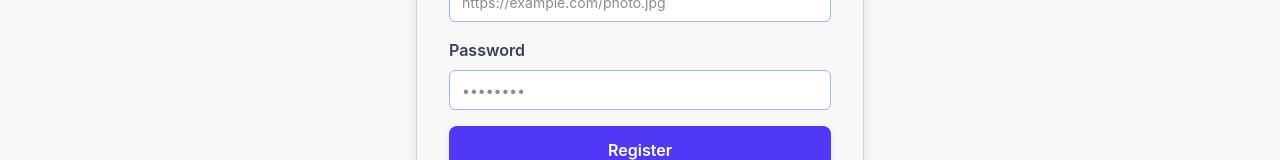
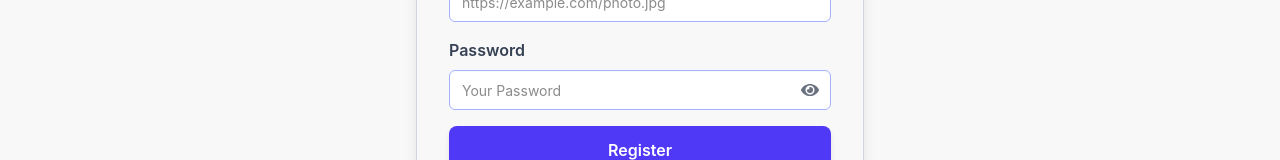
Before and after one commit to mrarifat21/Recipe-Book-Client, a React (Vite) app: page /registration in a window 1280 px wide. Shown: the part 470-630 px from the top of the page. Built offline with nearby package versions, Linux system fonts and the light colour scheme; no server answers.

Commit message:
Added toggle button to show and hide password in auth forms

```diff
--- /dev/null
+++ b/src/components/PasswordInput.jsx
@@ -0,0 +1,39 @@
+import { useState } from "react";
+import { FaEye, FaEyeSlash } from "react-icons/fa";
+
+const PasswordInput = ({
+  id,
+  name,
+  placeholder,
+  className = "",
+  required = false,
+}) => {
+  const [showPassword, setShowPassword] = useState(false);
+
+  const inputId = id || name;
+
+  return (
+    <div className="relative">
+      <input
+        id={inputId}
+        type={showPassword ? "text" : "password"}
+        name={name}
+        placeholder={placeholder}
+        required={required}
+        className={`input input-bordered w-full pr-12 z-0 ${className}`}
+      />
+
+      <button
+        type="button"
+        onClick={() => setShowPassword((prev) => !prev)}
+        aria-label={showPassword ? "Hide password" : "Show password"}
+        aria-pressed={showPassword}
+        className="absolute right-3 top-1/2 -translate-y-1/2 cursor-pointer text-gray-500 focus:outline-none focus:ring-2 focus:ring-indigo-500 rounded z-10"
+      >
+        {showPassword ? <FaEyeSlash size={18} /> : <FaEye size={18} />}
+      </button>
+    </div>
+  );
+};
+
+export default PasswordInput;
--- a/src/pages/LogIn.jsx
+++ b/src/pages/LogIn.jsx
@@ -3,6 +3,7 @@ import { FcGoogle } from "react-icons/fc";
 import { Link, useLocation, useNavigate } from "react-router";
 import { AuthContext } from "../context/AuthProvider";
 import { toast } from "react-toastify";
+import PasswordInput from "../components/PasswordInput";
 
 const LogIn = () => {
   const { LogIn, createUserWithGmail } = use(AuthContext);
@@ -98,22 +99,25 @@ const LogIn = () => {
             >
               Password
             </label>
-            <input
+
+            <PasswordInput
               id="password"
-              type="password"
               name="password"
               placeholder="Your Password"
-              className="input input-bordered w-full rounded-md border-indigo-300 focus:border-none focus:outline-indigo-300 dark:bg-gray-800 dark:border-gray-700 dark:text-gray-100"
               required
+              className="rounded-md border-indigo-300 focus:outline-indigo-300 dark:bg-gray-800 dark:border-gray-700 dark:text-gray-100"
             />
           </div>
 
           {/* Forgot Password */}
           <div className="text-right">
-            <Link to='/forgotPassword'>
-            <button type="button" className="link text-sm text-indigo-600 dark:text-indigo-400">
-              Forgot Password?
-            </button>
+            <Link to="/forgotPassword">
+              <button
+                type="button"
+                className="link text-sm text-indigo-600 dark:text-indigo-400"
+              >
+                Forgot Password?
+              </button>
             </Link>
           </div>
 
@@ -140,7 +144,10 @@ const LogIn = () => {
         {/* Register */}
         <p className="text-sm text-center mt-6 text-gray-700 dark:text-gray-300">
           Don’t have an account?{" "}
-          <Link to="/registration" className="link font-medium text-indigo-600 dark:text-indigo-400">
+          <Link
+            to="/registration"
+            className="link font-medium text-indigo-600 dark:text-indigo-400"
+          >
             Register
           </Link>
         </p>
--- a/src/pages/Registration.jsx
+++ b/src/pages/Registration.jsx
@@ -3,6 +3,7 @@ import { FcGoogle } from "react-icons/fc";
 import { Link, useLocation, useNavigate } from "react-router";
 import { AuthContext } from "../context/AuthProvider";
 import { toast } from "react-toastify";
+import PasswordInput from "../components/PasswordInput";
 
 const Registration = () => {
   const { createUserWithEmail, createUserWithGmail, setUser, updateUser } =
@@ -158,7 +159,7 @@ const Registration = () => {
               name="photoURL"
               placeholder="https://example.com/photo.jpg"
               className="input input-bordered w-full rounded-md border-indigo-300 focus:outline-indigo-300 dark:bg-gray-800 dark:border-gray-700 dark:text-gray-100"
-              required
+
             />
           </div>
 
@@ -166,12 +167,13 @@ const Registration = () => {
             <label className="block mb-2 font-semibold text-gray-700 dark:text-gray-300">
               Password
             </label>
-            <input
-              type="password"
+
+              <PasswordInput
+              id="password"
               name="password"
-              placeholder="••••••••"
-              className="input input-bordered w-full rounded-md border-indigo-300 focus:outline-indigo-300 dark:bg-gray-800 dark:border-gray-700 dark:text-gray-100"
+              placeholder="Your Password"
               required
+              className="rounded-md border-indigo-300 focus:outline-indigo-300 dark:bg-gray-800 dark:border-gray-700 dark:text-gray-100"
             />
           </div>
 
```
